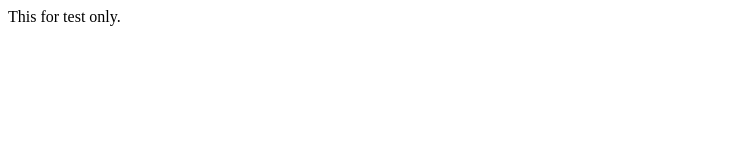
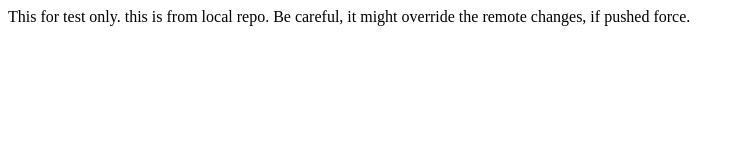
Before and after one commit to adizh/test1, a plain HTML site: page index.html in a window 1280 px wide. Shown: the whole page, without its empty margins (0-745 px from the left). Drawn offline with Linux system fonts and the light colour scheme.

Commit message:
from local

```diff
--- a/index.html
+++ b/index.html
@@ -7,6 +7,7 @@
     <title>Document</title>
   </head>
   <body>
-    This for test only.
+    This for test only. this is from local repo. Be careful, it might override
+    the remote changes, if pushed force.
   </body>
 </html>
```
